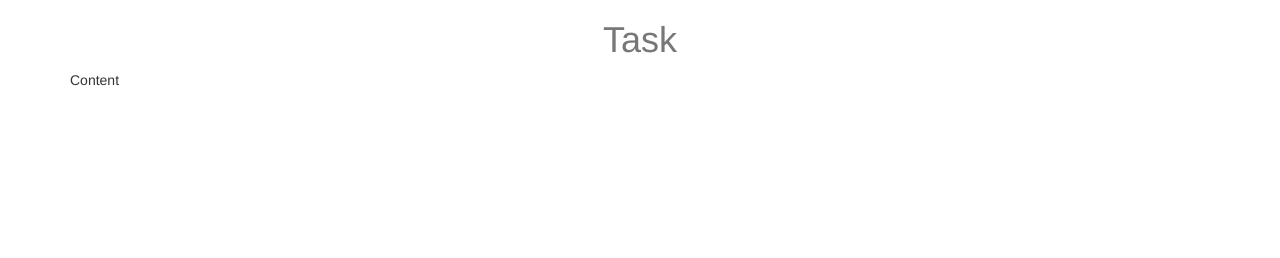
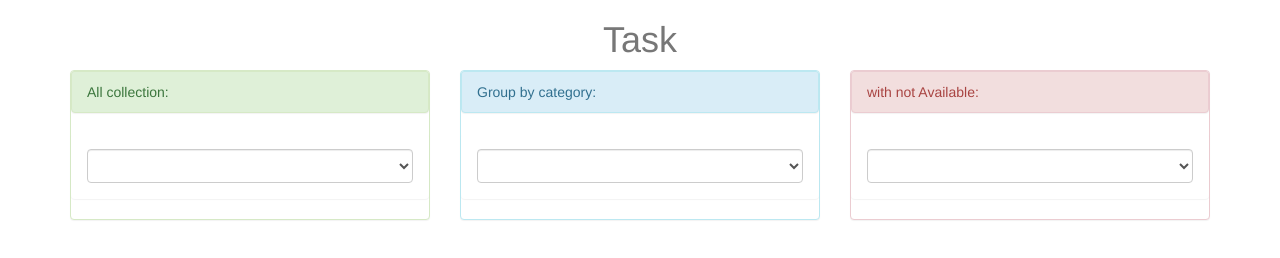
Before and after one commit to katban/angular-node, a website: page src/app/task-three/index.html in a window 1280 px wide. Drawn offline with nearby package versions, Linux system fonts and the light colour scheme.

Commit message:
task three: the end

```diff
--- a/src/app/task-three/index.html
+++ b/src/app/task-three/index.html
@@ -22,8 +22,58 @@
         <h1 class="text-muted">Task</h1>
     </div>
 
-    <div>
-        Content
+    <div class="row">
+        <div class="col-xs-4">
+            <div class="panel panel-success">
+                <div class="panel panel-heading">All collection:</div>
+                <div class="panel panel-body">
+                    <select class="form-control" ng-model="vehicleOne"
+                            ng-options="vehicle.name for vehicle in vehicles">{{vehicleOne}}
+                    </select>
+                </div>
+                <div class="panel-body" ng-show="vehicleOne">
+                    <p><strong>{{vehicleOne.name}}</strong></p>
+                    <p>Type: {{vehicleOne.name}}</p>
+                    <p>Available: {{vehicleOne.isAvailable}}</p>
+                </div>
+            </div>
+        </div>
+
+        <div class="col-xs-4">
+            <div class="panel panel-info">
+                <div class="panel panel-heading">
+                    Group by category:
+                </div>
+                <div class="panel panel-body">
+                    <select class="form-control" ng-model="vehicleCategory"
+                            ng-options="vehicle.name group by vehicle.category for vehicle in vehicles">{{vehicleCategory}}
+                    </select>
+                </div>
+                <div class="panel-body" ng-show="vehicleCategory">
+                    <p><strong>{{vehicleCategory.name}}</strong></p>
+                    <p>Type: {{vehicleCategory.name}}</p>
+                    <p>Available: {{vehicleCategory.isAvailable}}</p>
+                </div>
+            </div>
+        </div>
+
+        <div class="col-xs-4">
+            <div class="panel panel-danger">
+                <div class="panel panel-heading">
+                    with not Available:
+                </div>
+                <div class="panel panel-body">
+                    <select class="form-control" ng-model="vehicleAvailable"
+                            ng-options="vehicle.name group by vehicle.category disable when !vehicle.isAvailable for vehicle in vehicles">{{vehicleAvailable}}
+                    </select>
+                </div>
+                <div class="panel-body" ng-show="vehicleAvailable">
+                    <p><strong>{{vehicleAvailable.name}}</strong></p>
+                    <p>Type: {{vehicleAvailable.name}}</p>
+                    <p>Available: {{vehicleAvailable.isAvailable}}</p>
+                </div>
+            </div>
+        </div>
     </div>
 </div>
 </body>
```
